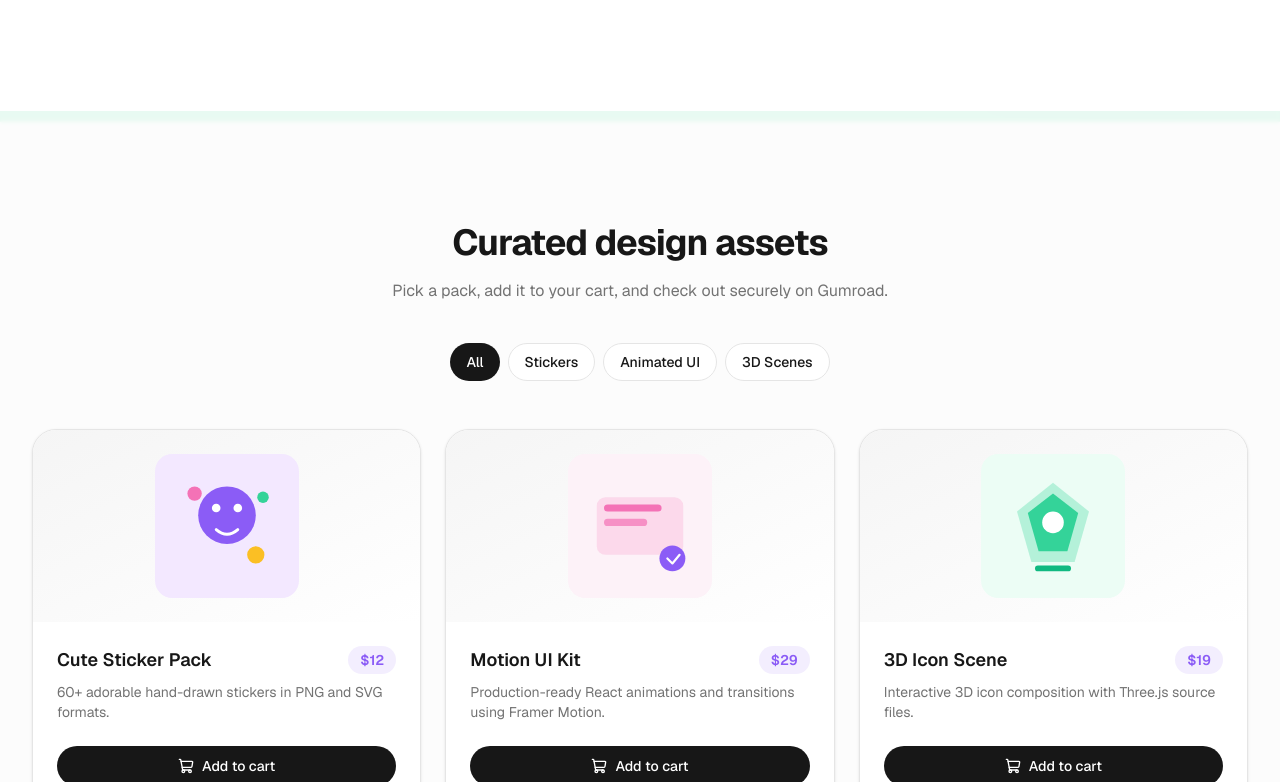
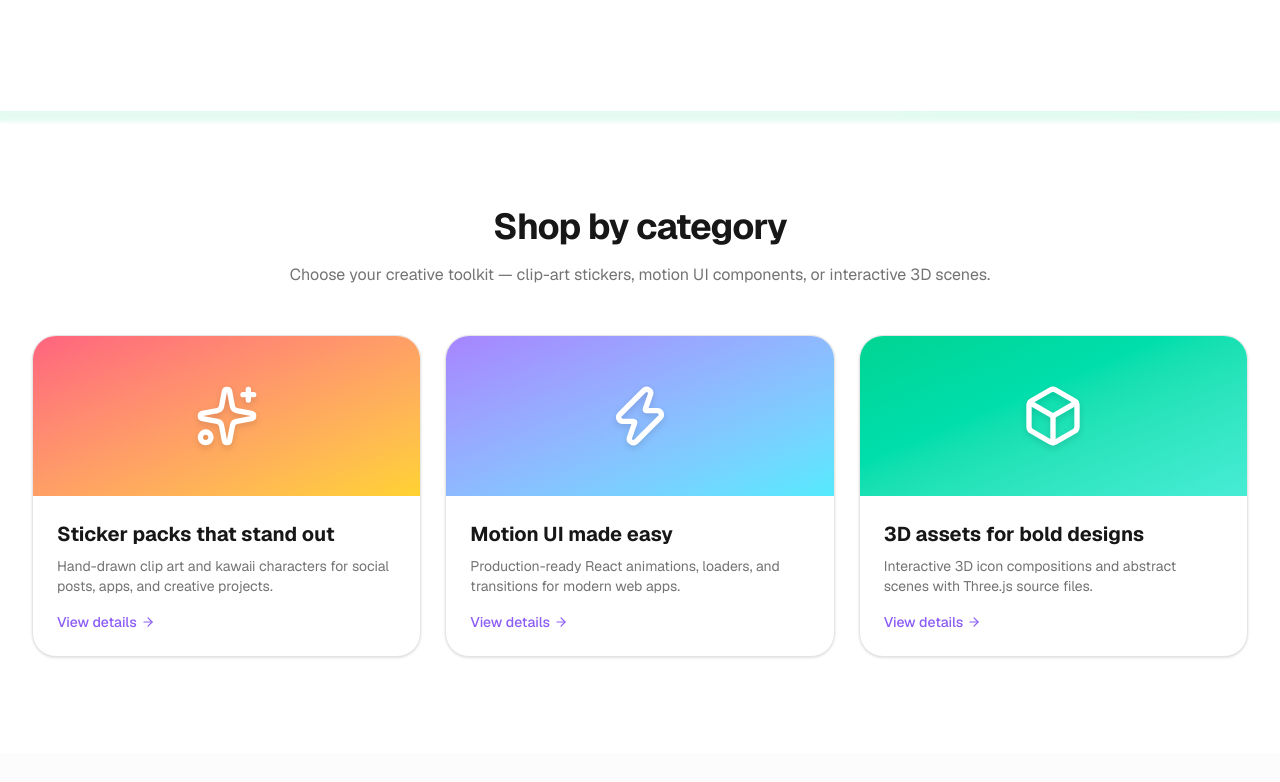
Before and after one commit to irijabbutt/stickerly, a Next.js app: page /en in a window 1280 px wide. Shown: the part 678-1460 px from the top of the page. Built offline with nearby package versions, Linux system fonts and the light colour scheme.

Commit message:
feat: add category showcase cards to homepage
Surface the new SEO category landing pages (stickers, animated UI,
3D scenes) with motion hover cards and translations for all four locales.

```diff
--- a/app/[locale]/page.tsx
+++ b/app/[locale]/page.tsx
@@ -1,4 +1,5 @@
 import { Hero } from "@/components/sections/Hero";
+import { CategoryShowcase } from "@/components/sections/CategoryShowcase";
 import { ProductGrid } from "@/components/sections/ProductGrid";
 import { Features } from "@/components/sections/Features";
 import { HowItWorks } from "@/components/sections/HowItWorks";
@@ -104,6 +105,7 @@ export default async function HomePage({
         }}
       />
       <Hero />
+      <CategoryShowcase />
       <ProductGrid products={products} />
       <Features />
       <HowItWorks />
--- /dev/null
+++ b/components/sections/CategoryShowcase.tsx
@@ -0,0 +1,62 @@
+"use client";
+
+import { useTranslations, useLocale } from "next-intl";
+import Link from "next/link";
+import { motion } from "framer-motion";
+import { Sparkles, Zap, Box, ArrowRight } from "lucide-react";
+
+const categories = [
+  { key: "stickers", slug: "stickers", icon: Sparkles, gradient: "from-rose-400 to-amber-300" },
+  { key: "animated", slug: "animated-ui", icon: Zap, gradient: "from-violet-400 to-cyan-300" },
+  { key: "3d", slug: "3d-scenes", icon: Box, gradient: "from-emerald-400 to-teal-300" },
+] as const;
+
+export function CategoryShowcase() {
+  const t = useTranslations("categories");
+  const tc = useTranslations("products");
+  const locale = useLocale();
+
+  return (
+    <section className="py-16 lg:py-24">
+      <div className="mx-auto max-w-7xl px-4 sm:px-6 lg:px-8">
+        <div className="text-center">
+          <h2 className="text-3xl font-bold tracking-tight sm:text-4xl">
+            {t("showcaseTitle")}
+          </h2>
+          <p className="mt-4 text-muted-foreground">{t("showcaseSubtitle")}</p>
+        </div>
+
+        <div className="mt-12 grid gap-6 sm:grid-cols-2 lg:grid-cols-3">
+          {categories.map(({ key, slug, icon: Icon, gradient }) => (
+            <motion.div
+              key={key}
+              whileHover={{ y: -4 }}
+              transition={{ duration: 0.2 }}
+            >
+              <Link
+                href={`/${locale}/category/${slug}/`}
+                className="group flex h-full flex-col overflow-hidden rounded-3xl border border-border bg-background shadow-sm transition hover:shadow-lg"
+              >
+                <div
+                  className={`flex h-40 items-center justify-center bg-gradient-to-br ${gradient} p-6`}
+                >
+                  <Icon className="h-16 w-16 text-white drop-shadow-md transition-transform duration-300 group-hover:scale-110" />
+                </div>
+                <div className="flex flex-1 flex-col p-6">
+                  <h3 className="text-xl font-bold">{t(`${key}.headline`)}</h3>
+                  <p className="mt-2 flex-1 text-sm text-muted-foreground">
+                    {t(`${key}.subheadline`)}
+                  </p>
+                  <span className="mt-4 inline-flex items-center text-sm font-medium text-primary">
+                    {tc("viewDetails") || "Explore"}
+                    <ArrowRight className="ml-1 h-3.5 w-3.5 transition-transform group-hover:translate-x-1" />
+                  </span>
+                </div>
+              </Link>
+            </motion.div>
+          ))}
+        </div>
+      </div>
+    </section>
+  );
+}
--- a/messages/en.json
+++ b/messages/en.json
@@ -81,7 +81,9 @@
       "headline": "3D assets for bold designs",
       "subheadline": "Interactive 3D icon compositions and abstract scenes with Three.js source files."
     },
-    "viewAll": "View all products"
+    "viewAll": "View all products",
+    "showcaseTitle": "Shop by category",
+    "showcaseSubtitle": "Choose your creative toolkit — clip-art stickers, motion UI components, or interactive 3D scenes."
   },
   "cart": {
     "title": "Your cart",
--- a/messages/ja.json
+++ b/messages/ja.json
@@ -81,7 +81,9 @@
       "headline": "大胆なデザインのための3D素材",
       "subheadline": "Three.jsソースファイル付きのインタラクティブな3Dアイコン構成と抽象シーン。"
     },
-    "viewAll": "すべての商品を見る"
+    "viewAll": "すべての商品を見る",
+    "showcaseTitle": "カテゴリーから探す",
+    "showcaseSubtitle": "クリエイティブツールキットを選ぼう — クリップアートステッカー、モーションUIコンポーネント、インタラクティブな3Dシーン。"
   },
   "cart": {
     "title": "あなたのカート",
--- a/messages/ur.json
+++ b/messages/ur.json
@@ -81,7 +81,9 @@
       "headline": "بہادر ڈیزائنز کے لیے 3D اثاثے",
       "subheadline": "Three.js سورس فائلز کے ساتھ انٹرایکٹو 3D آئیکن کمپوزیشنز اور خلاصہ مناظر۔"
     },
-    "viewAll": "تمام مصنوعات دیکھیں"
+    "viewAll": "تمام مصنوعات دیکھیں",
+    "showcaseTitle": "زمرہ کے حساب سے خریداری کریں",
+    "showcaseSubtitle": "اپنا تخلیقی ٹول کٹ منتخب کریں — کلپ آرٹ اسٹیکرز، موشن UI کمپونینٹس، یا انٹرایکٹو 3D مناظر۔"
   },
   "cart": {
     "title": "آپ کی ٹوکری",
--- a/messages/zh.json
+++ b/messages/zh.json
@@ -81,7 +81,9 @@
       "headline": "为大胆设计而生的3D素材",
       "subheadline": "包含Three.js源文件的交互式3D图标构成与抽象场景。"
     },
-    "viewAll": "查看全部产品"
+    "viewAll": "查看全部产品",
+    "showcaseTitle": "按类别选购",
+    "showcaseSubtitle": "选择你的创意工具包 — 剪贴画贴纸、动态UI组件或交互式3D场景。"
   },
   "cart": {
     "title": "您的购物车",
```
